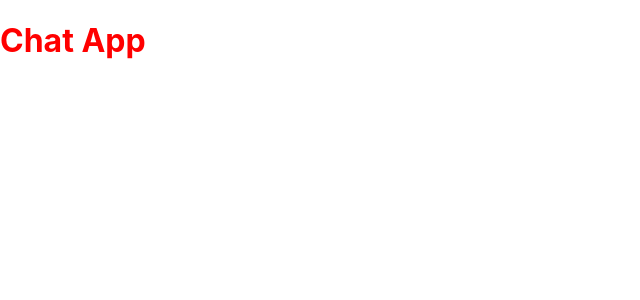
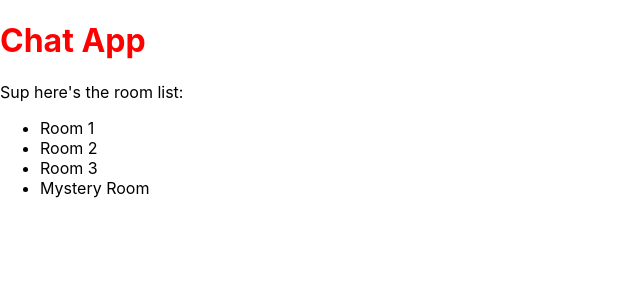
Before and after one commit to Spodekwan/chat-app, a React (Create React App) app: page /rooms in a window 1280 px wide. Shown: the top 300 px of the page, without its empty margins (0-640 px from the left). Built offline with nearby package versions, Linux system fonts and the light colour scheme.

Commit message:
user authentication

```diff
--- a/src/components/LogIn.js
+++ b/src/components/LogIn.js
@@ -1,16 +1,53 @@
 import firebaseApp from '../config/firebase';
-import { GoogleAuthProvider } from 'firebase/auth'
+import { GoogleAuthProvider, getAuth, signInWithRedirect, getRedirectResult } from 'firebase/auth';
+import styled from 'styled-components';
+import { useEffect } from 'react';
+import { useAuth } from '../context/authContext';
+import { useHistory } from 'react-router';
+
+const Login = styled.button`
+  cursor: pointer;
+`;
 
 const LogIn = () => {
   const provider = new GoogleAuthProvider();
+  const auth = getAuth();
 
+  const { setUser } = useAuth();
+  const history = useHistory();
+
+  const handleLogin = () => {
+    signInWithRedirect(auth, provider);
+  }
+
+  useEffect(() => {
+    getRedirectResult(auth)
+      .then((result) => {
+        // This gives you a Google Access Token. You can use it to access Google APIs.
+        const credential = GoogleAuthProvider.credentialFromResult(result);
+        const token = credential.accessToken;
+        console.log(result);
+
+        // The signed-in user info.
+        setUser(result.user);
+        history.push('/rooms');
+
+      }).catch((error) => {
+        // Handle Errors here.
+        const errorCode = error.code;
+        const errorMessage = error.message;
+        // The email of the user's account used.
+        const email = error.email;
+        // The AuthCredential type that was used.
+        const credential = GoogleAuthProvider.credentialFromError(error);
+        // ...
+      });
+  }, []);
 
   return (
     <>
       <p>Hello</p>
-      {/*
-        button for google auth
-      */}
+      <Login onClick={handleLogin}>Log In!</Login>
     </>
   )
 }
--- a/src/components/RoomList.js
+++ b/src/components/RoomList.js
@@ -1,6 +1,18 @@
+import { useAuth } from '../context/authContext';
+
 const RoomList = () => {
+  const { user } = useAuth();
+
   return (
-    <></>
+    <>
+      <p>Sup {user.displayName} here's the room list:</p>
+      <ul>
+        <li>Room 1</li>
+        <li>Room 2</li>
+        <li>Room 3</li>
+        <li>Mystery Room</li>
+      </ul>
+    </>
   )
 }
 
--- /dev/null
+++ b/src/context/authContext.js
@@ -0,0 +1,17 @@
+import React, { useContext, useState, useEffect } from 'react';
+
+const AuthContext = React.createContext();
+
+export const AuthProvider = ({ children }) => {
+	const [ user, setUser ] = useState({});
+	const value = {
+		user,
+		setUser
+	};
+	return <AuthContext.Provider value={value}>{children}</AuthContext.Provider>;
+};
+
+export const useAuth = () => {
+  const context = useContext(AuthContext);
+  return context;
+};
--- a/src/index.js
+++ b/src/index.js
@@ -3,10 +3,13 @@ import ReactDOM from 'react-dom';
 import './index.css';
 import App from './App';
 import reportWebVitals from './reportWebVitals';
+import { AuthProvider } from './context/authContext';
 
 ReactDOM.render(
   <React.StrictMode>
-    <App />
+    <AuthProvider>
+      <App />
+    </AuthProvider>
   </React.StrictMode>,
   document.getElementById('root')
 );
```
